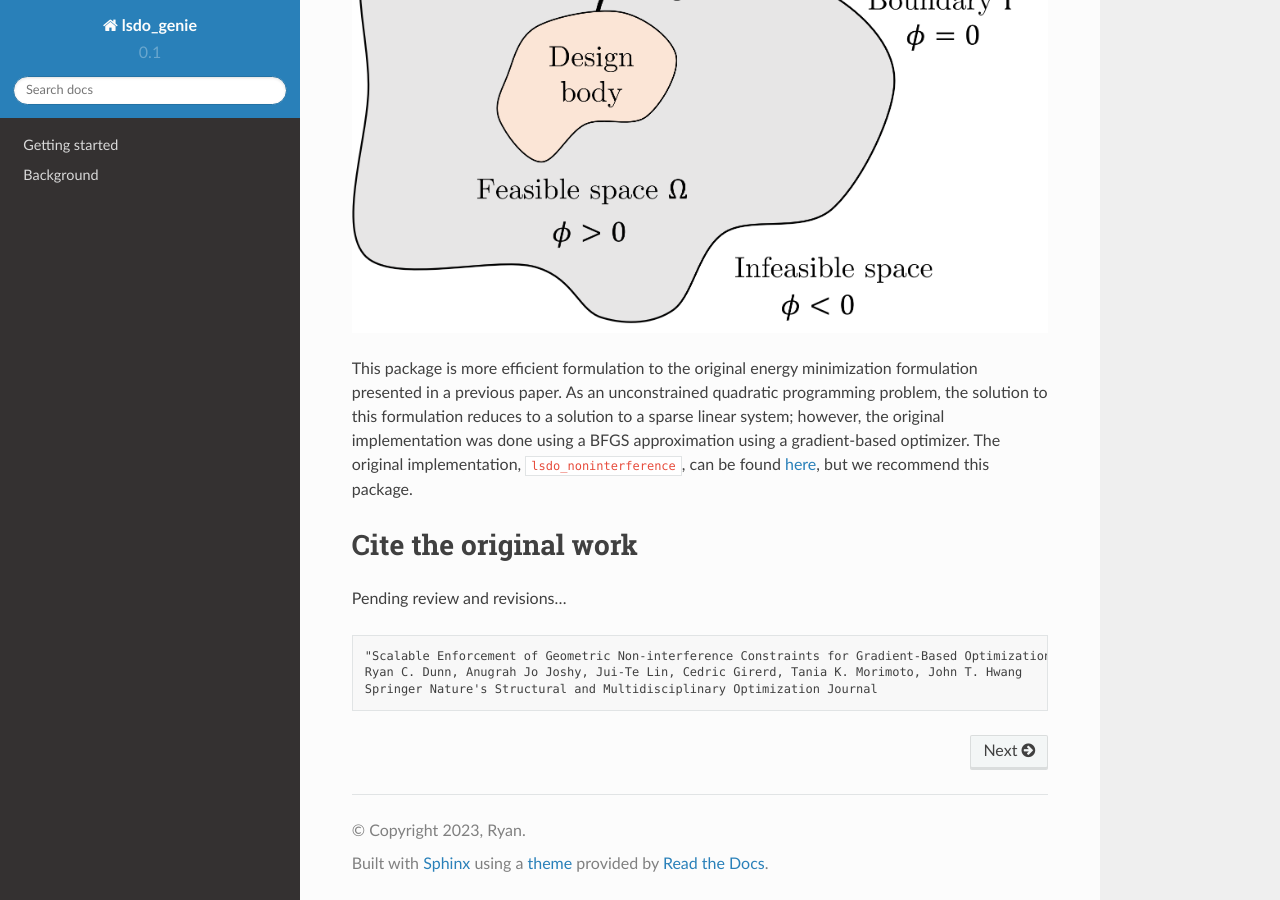
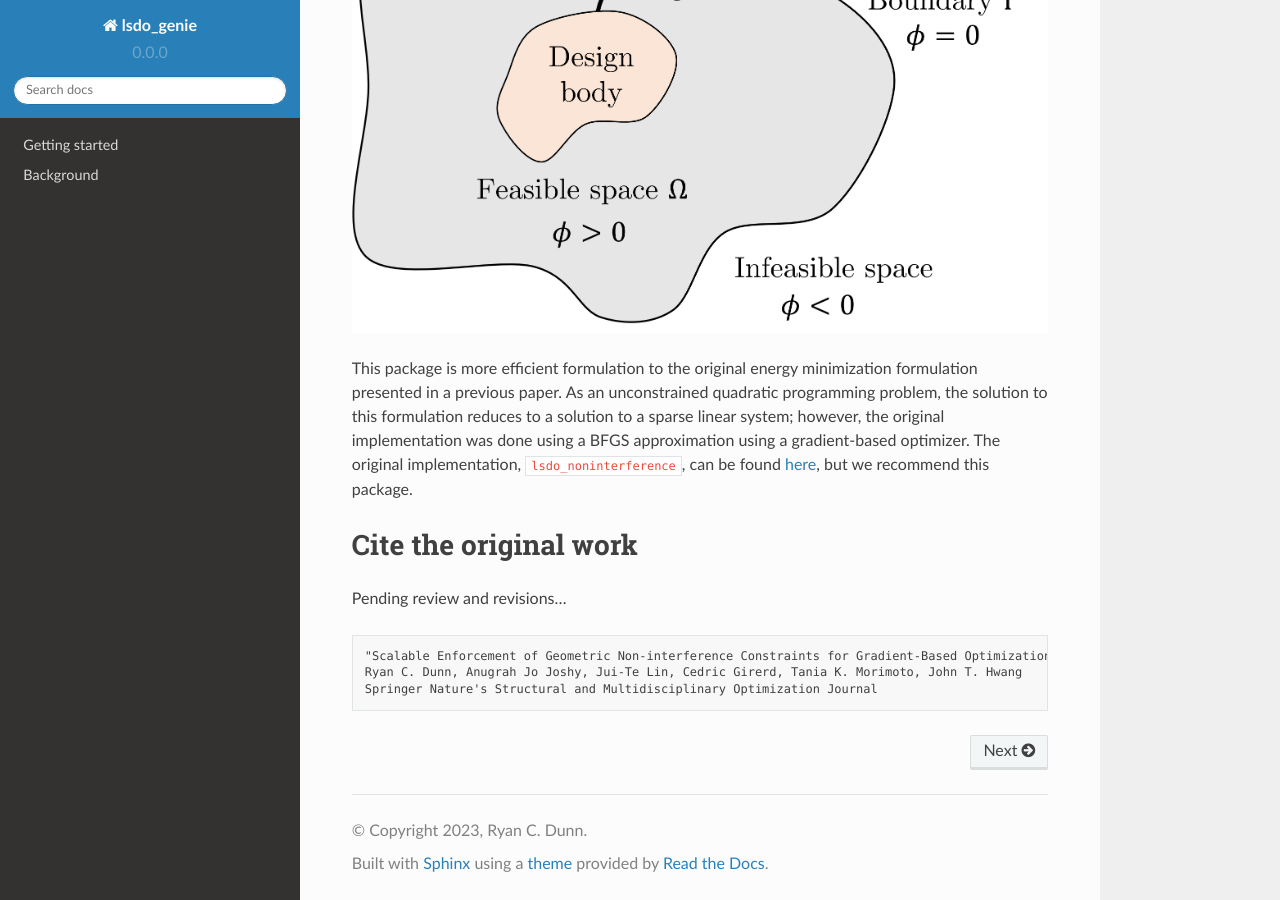
Before and after one commit to LSDOlab/lsdo_genie, a Sphinx documentation site: the page built from docs/index.md, in a window 1280 px wide and 900 px high, scrolled down 690 px. Built offline with Sphinx 7.4.7 and the Read the Docs theme 2.0.0, drawn with Linux system fonts in a browser that asks for light colours; pages that are not in the unit, such as notebooks, are missing from menus.

Commit message:
cleanup docs every commit

```diff
--- a/docs/conf.py
+++ b/docs/conf.py
@@ -17,9 +17,9 @@
 # -- Project information -----------------------------------------------------
 
 project = 'lsdo_genie'
-copyright = '2023, Ryan'
-author = 'Ryan'
-version = '0.1'
+copyright = '2023, Ryan C. Dunn'
+author = 'Ryan C. Dunn'
+version = '0.0.0'
 # release = 0.1.0rtc
 
 
```
Also changed, not shown: .readthedocs.yaml.
